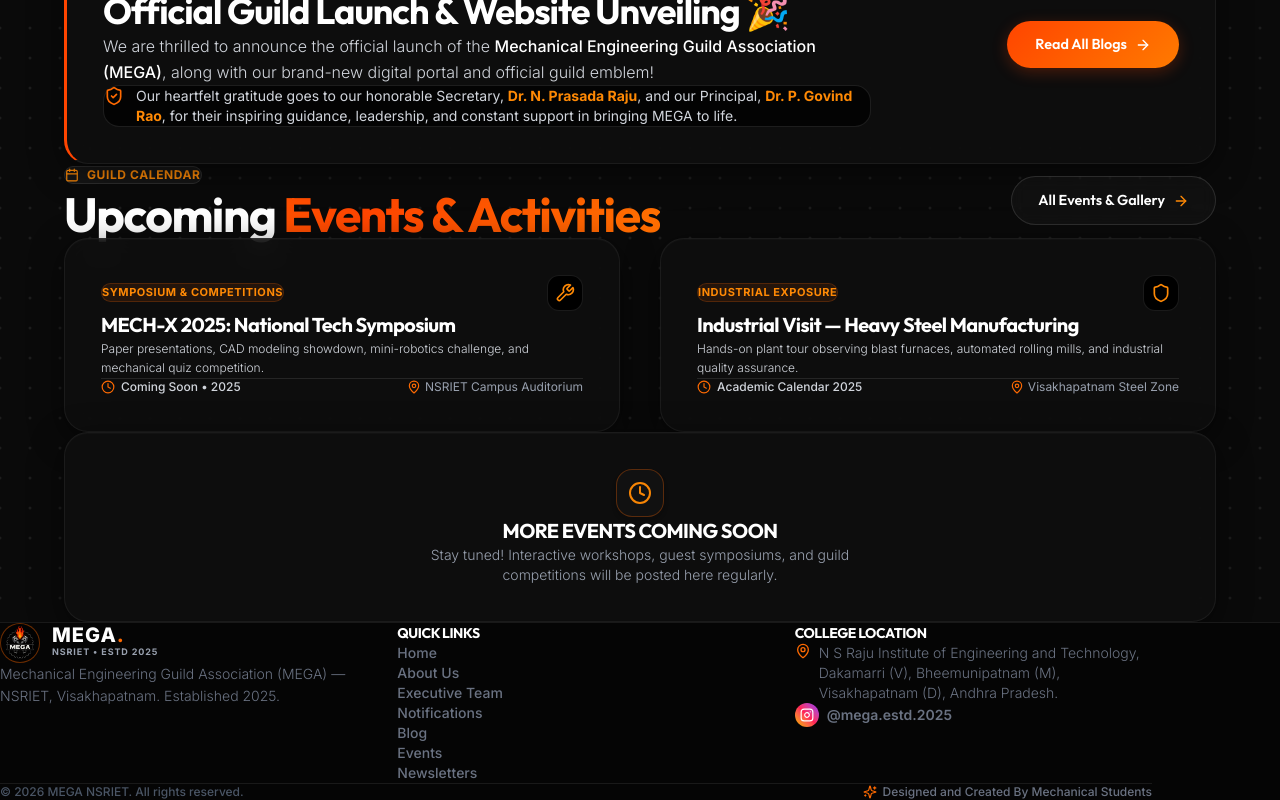
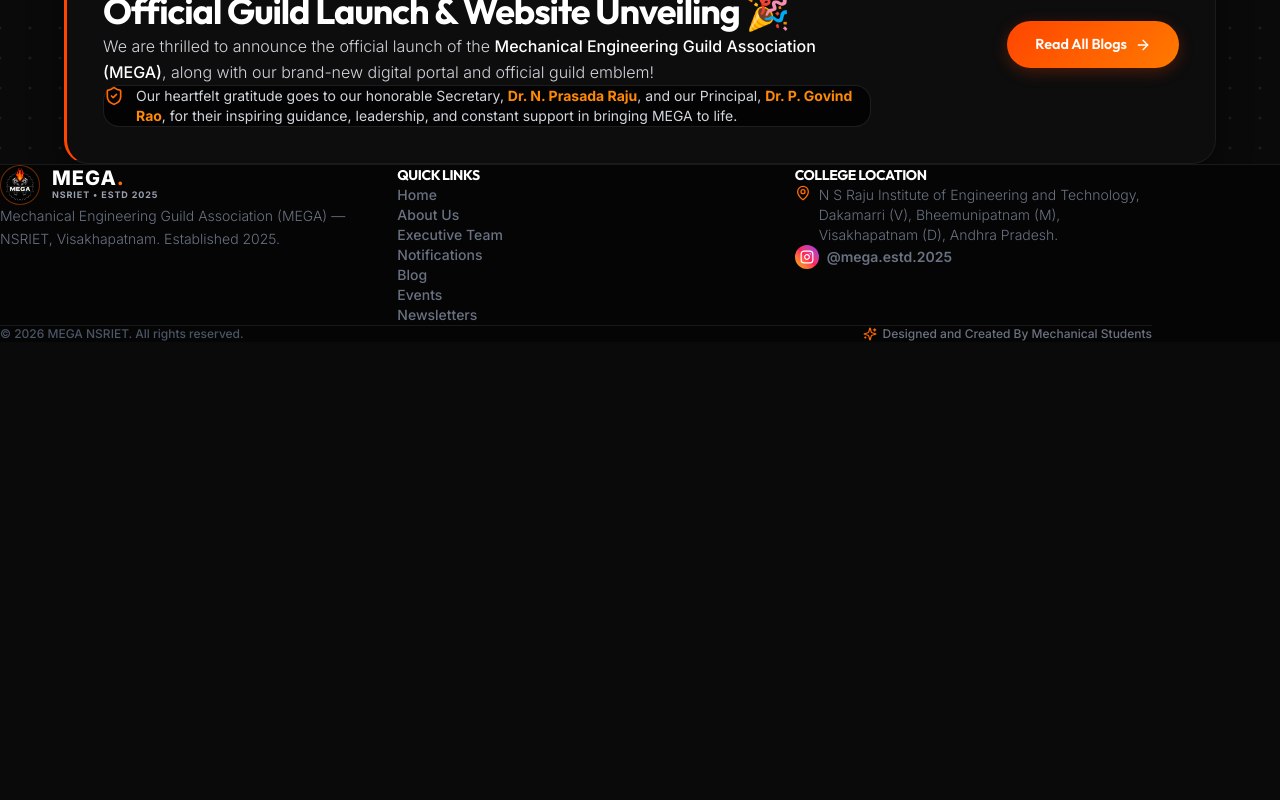
Before and after one commit to mega-2025123/mega-website, a Next.js app: page / in a window 1280 px wide. Shown: the part 1502-2302 px from the top of the page. After the commit the page ends 1844 px from the top, so only its background shows below. Built offline with nearby package versions, Linux system fonts and the light colour scheme.

Commit message:
fix: remove upcoming events section from homepage

```diff
--- a/app/page.jsx
+++ b/app/page.jsx
@@ -1,7 +1,6 @@
 import { Hero } from '../src/components/Hero';
 import { WelcomeSection } from '../src/components/WelcomeSection';
 import { LatestUpdates } from '../src/components/LatestUpdates';
-import { UpcomingEvents } from '../src/components/UpcomingEvents';
 
 export default function Home() {
   return (
@@ -10,7 +9,6 @@
       <div className="h-24 md:h-36 shrink-0 w-full" />
       <WelcomeSection />
       <LatestUpdates />
-      <UpcomingEvents />
     </div>
   );
 }
--- a/src/views/HomePage.jsx
+++ b/src/views/HomePage.jsx
@@ -2,7 +2,6 @@
 import { Hero } from '../components/Hero';
 import { WelcomeSection } from '../components/WelcomeSection';
 import { LatestUpdates } from '../components/LatestUpdates';
-import { UpcomingEvents } from '../components/UpcomingEvents';
 
 export const HomePage = () => {
   return (
@@ -10,7 +9,6 @@
       <Hero />
       <WelcomeSection />
       <LatestUpdates />
-      <UpcomingEvents />
     </div>
   );
 };
```
